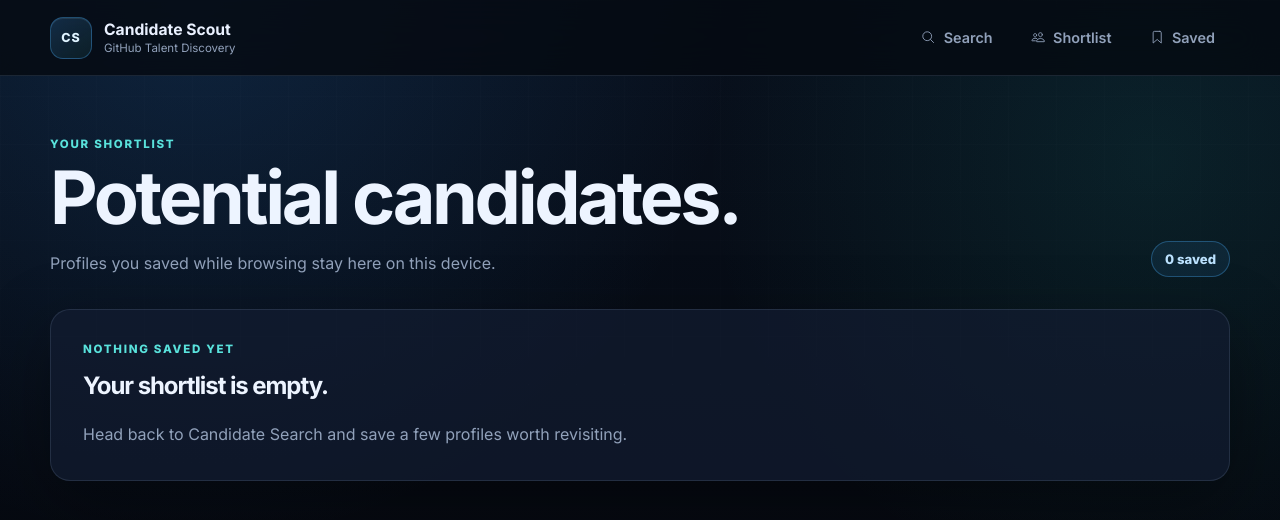
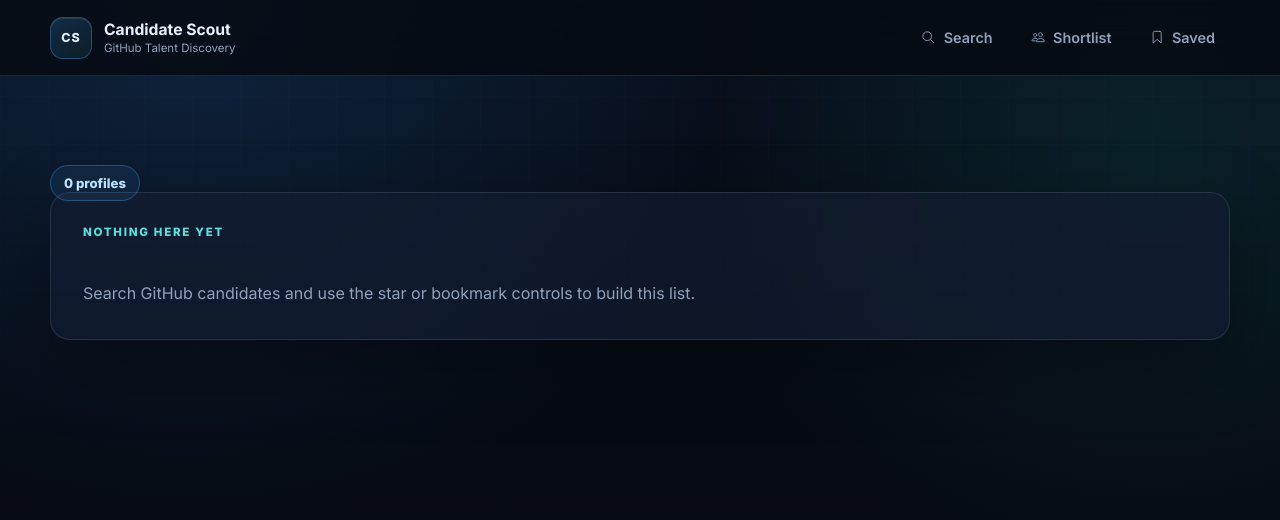
Before and after one commit to PHTMGatt/13-Candidate-Search, a React (Vite) app: page /SavedCandidates in a window 1280 px wide. Shown: the top 520 px of the page. Built offline with nearby package versions, Linux system fonts and the light colour scheme.

Commit message:
feat: support shortlist and saved candidate collections

```diff
--- a/src/pages/SavedCandidates.tsx
+++ b/src/pages/SavedCandidates.tsx
@@ -1,55 +1,119 @@
 import { useEffect, useState } from 'react';
+import { IoClose, IoFolderOutline, IoLocationOutline, IoLogoGithub, IoPeopleOutline } from 'react-icons/io5';
 import type { Candidate } from '../interfaces/Candidate.interface';
-import SavedCandidate from '../components/savedCandidates';
 
-const SavedCandidates = () => {
-  const [potentialCandidates, setPotentialCandidates] = useState<Candidate[]>([]);
+type CandidateCollectionProps = {
+  storageKey: 'shortlistedCandidates' | 'storedCandidates';
+  eyebrow: string;
+  title: string;
+  description: string;
+  emptyTitle: string;
+};
+
+const formatCount = (value?: number) => {
+  if (value === undefined) return '—';
+  if (value >= 1_000) return `${(value / 1_000).toFixed(1)}k`;
+  return value.toLocaleString();
+};
+
+const candidateKey = (candidate: Candidate) => String(candidate.id ?? candidate.login ?? 'unknown');
+
+const SavedCandidates = ({
+  storageKey,
+  eyebrow,
+  title,
+  description,
+  emptyTitle,
+}: CandidateCollectionProps) => {
+  const [candidates, setCandidates] = useState<Candidate[]>([]);
 
   useEffect(() => {
-    const stored = localStorage.getItem('storedCandidates');
-    if (!stored) return;
+    const stored = localStorage.getItem(storageKey);
+    if (!stored) {
+      setCandidates([]);
+      return;
+    }
 
     try {
-      setPotentialCandidates(JSON.parse(stored) as Candidate[]);
+      setCandidates(JSON.parse(stored) as Candidate[]);
     } catch {
-      localStorage.removeItem('storedCandidates');
+      localStorage.removeItem(storageKey);
+      setCandidates([]);
     }
-  }, []);
+  }, [storageKey]);
 
-  const rejectCandidate = (id: number | null) => {
-    if (id === null) return;
-
-    const updated = potentialCandidates.filter((candidate) => candidate.id !== id);
-    localStorage.setItem('storedCandidates', JSON.stringify(updated));
-    setPotentialCandidates(updated);
+  const removeCandidate = (candidate: Candidate) => {
+    const key = candidateKey(candidate);
+    const updated = candidates.filter((item) => candidateKey(item) !== key);
+    localStorage.setItem(storageKey, JSON.stringify(updated));
+    setCandidates(updated);
   };
 
   return (
-    <section className='saved-page'>
-      <div className='page-intro page-intro--row'>
+    <section className='collection-page'>
+      <div className='collection-hero'>
         <div>
-          <span className='eyebrow'>Your shortlist</span>
-          <h1>Potential candidates.</h1>
-          <p>Profiles you saved while browsing stay here on this device.</p>
+          <span className='eyebrow'>{eyebrow}</span>
+          <h1>{title}</h1>
+          <p>{description}</p>
         </div>
-        <span className='saved-count'>{potentialCandidates.length} saved</span>
+        <span className='saved-count'>{candidates.length} {candidates.length === 1 ? 'profile' : 'profiles'}</span>
       </div>
 
-      {potentialCandidates.length > 0 ? (
-        <div className='saved-grid'>
-          {potentialCandidates.map((candidate) => (
-            <SavedCandidate
-              key={candidate.id ?? candidate.login}
-              candidate={candidate}
-              rejectCandidate={rejectCandidate}
-            />
-          ))}
+      {candidates.length > 0 ? (
+        <div className='collection-grid'>
+          {candidates.map((candidate) => {
+            const displayName = candidate.name || candidate.login || 'GitHub candidate';
+            return (
+              <article className='collection-card' key={candidateKey(candidate)}>
+                <div className='collection-card-top'>
+                  <img
+                    src={candidate.avatar_url || 'https://placehold.co/160x160?text=GitHub'}
+                    alt={`GitHub profile for ${displayName}`}
+                  />
+                  <button
+                    type='button'
+                    className='remove-candidate'
+                    onClick={() => removeCandidate(candidate)}
+                    aria-label={`Remove ${displayName}`}
+                  >
+                    <IoClose aria-hidden='true' />
+                  </button>
+                </div>
+
+                <div className='collection-card-body'>
+                  <h2>{displayName}</h2>
+                  <a href={candidate.html_url || '#'} target='_blank' rel='noreferrer' className='candidate-handle'>
+                    @{candidate.login}
+                  </a>
+
+                  <div className='collection-meta'>
+                    <span><IoLocationOutline aria-hidden='true' /> {candidate.location || 'Location not listed'}</span>
+                    <span><IoFolderOutline aria-hidden='true' /> {formatCount(candidate.public_repos)} repos</span>
+                    <span><IoPeopleOutline aria-hidden='true' /> {formatCount(candidate.followers)} followers</span>
+                  </div>
+
+                  <p>{candidate.bio || 'Public GitHub candidate profile.'}</p>
+
+                  <div className='skill-tags'>
+                    {(candidate.skills ?? []).slice(0, 4).map((skill) => (
+                      <span key={skill} className='skill-tag'>{skill}</span>
+                    ))}
+                  </div>
+
+                  <a href={candidate.html_url || '#'} target='_blank' rel='noreferrer' className='github-profile-button'>
+                    <IoLogoGithub aria-hidden='true' /> View GitHub Profile
+                  </a>
+                </div>
+              </article>
+            );
+          })}
         </div>
       ) : (
         <div className='empty-state'>
-          <span className='eyebrow'>Nothing saved yet</span>
-          <h2>Your shortlist is empty.</h2>
-          <p>Head back to Candidate Search and save a few profiles worth revisiting.</p>
+          <span className='eyebrow'>Nothing here yet</span>
+          <h2>{emptyTitle}</h2>
+          <p>Search GitHub candidates and use the star or bookmark controls to build this list.</p>
         </div>
       )}
     </section>
```
